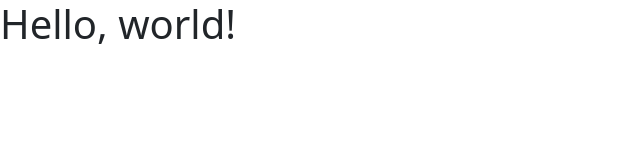
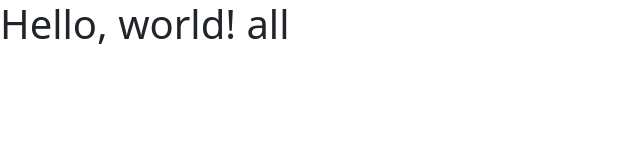
Before and after one commit to shahzad-datascientist/intellisystem, a plain HTML site: page index.html in a window 1280 px wide. Shown: the full height of the page, 0-640 px from the left. Drawn offline with nearby package versions, Linux system fonts and the light colour scheme.

Commit message:
index.html

```diff
--- a/index.html
+++ b/index.html
@@ -19,7 +19,7 @@
     <link href="https://cdn.jsdelivr.net/npm/bootstrap@5.0.2/dist/css/bootstrap.min.css" rel="stylesheet" integrity="sha384-EVSTQN3/azprG1Anm3QDgpJLIm9Nao0Yz1ztcQTwFspd3yD65VohhpuuCOmLASjC" crossorigin="anonymous">
 </head>
 <body>
-    <h1>Hello, world!</h1>
+    <h1>Hello, world! all</h1>
     <!-- Bootstrap JS file Bundle with Popper -->
     <script src="https://cdn.jsdelivr.net/npm/bootstrap@5.0.2/dist/js/bootstrap.bundle.min.js" integrity="sha384-MrcW6ZMFYlzcLA8Nl+NtUVF0sA7MsXsP1UyJoMp4YLEuNSfAP+JcXn/tWtIaxVXM" crossorigin="anonymous"></script>
 </body>
```
